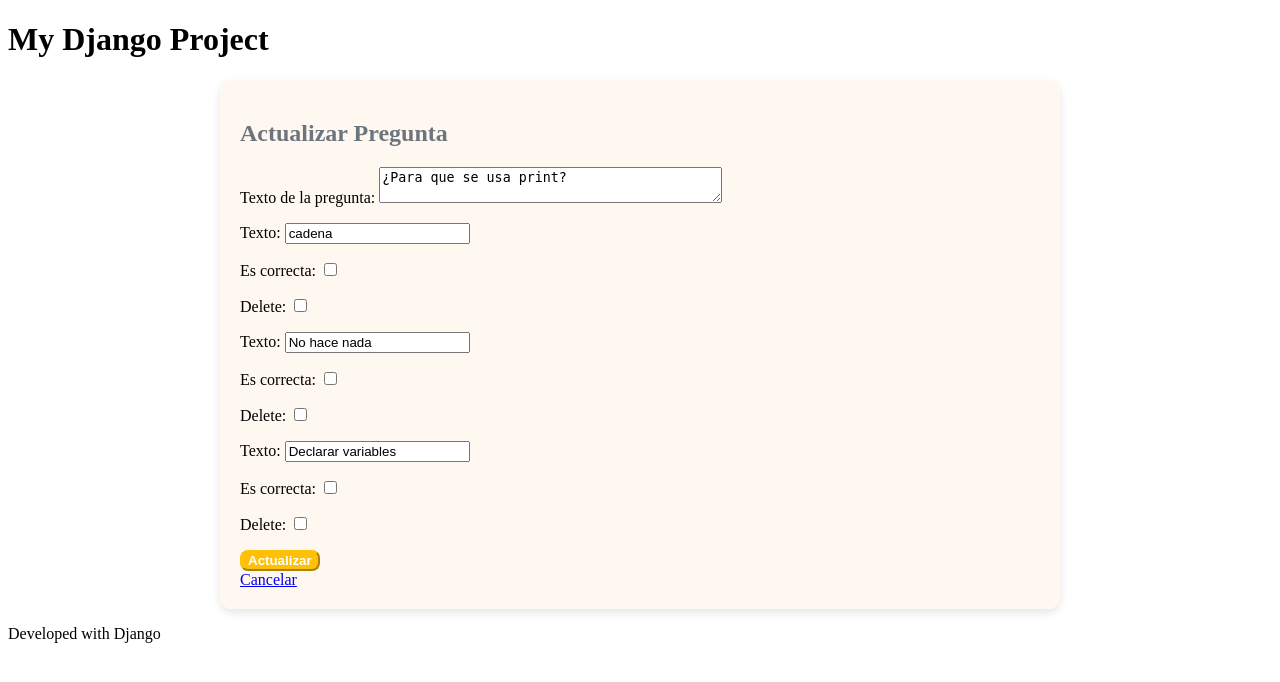
After one commit to SujetoDelta-XXI/Desarrollo-de-Aplicaciones-Empresariales, a Django app: page /question/4/update/ in a window 1280 px wide. The commit adds this page. Shown: the top 682 px of the page. Run offline with Django 5.2, Linux system fonts and the light colour scheme; data comes from the database, SQL or seed files in the repository; both versions use the stored data as it was after the commit.

Commit message:
Mathias-Cambio

```diff
--- /dev/null
+++ b/quiz_app_Lab03/src/quiz/templates/quiz/exam_update.html
@@ -0,0 +1,58 @@
+{% extends "base.html" %}
+{% load static %}
+
+{% block title %}Actualizar Pregunta{% endblock %}
+{% block content %}
+<style>
+    /* Puedes reutilizar o ajustar los estilos según lo necesites */
+    .container {
+        max-width: 800px;
+        margin: auto;
+        background: rgba(255, 248, 240, 0.95);
+        padding: 20px;
+        border-radius: 12px;
+        box-shadow: 0 4px 10px rgba(0, 0, 0, 0.1);
+    }
+    h2 {
+        color: #6c757d;
+        margin-bottom: 20px;
+    }
+    .btn-warning {
+        background-color: #ffc107;
+        border-color: #ffc107;
+        font-weight: bold;
+        border-radius: 8px;
+        color: #fff;
+    }
+    .btn-warning:hover {
+        background-color: #e0a800;
+        border-color: #d39e00;
+    }
+</style>
+
+<div class="container">
+    <h2>Actualizar Pregunta</h2>
+    <form method="post">
+        {% csrf_token %}
+        <!-- Formulario de la pregunta -->
+        <div class="mb-3">
+            {{ question_form.non_field_errors }}
+            {{ question_form.as_p }}
+        </div>
+
+        <!-- Formset de opciones -->
+        <div class="mb-3">
+            {{ formset.management_form }}
+            {% for form in formset %}
+                <div class="card mb-3 p-3">
+                    {{ form.non_field_errors }}
+                    {{ form.as_p }}
+                </div>
+            {% endfor %}
+        </div>
+
+        <button type="submit" class="btn btn-warning">Actualizar</button>
+    </form>
+    <a href="{% url 'exam_detail' exam.id %}" class="btn btn-secondary mt-3">Cancelar</a>
+</div>
+{% endblock %}
--- a/quiz_app_Lab03/src/quiz/urls.py
+++ b/quiz_app_Lab03/src/quiz/urls.py
@@ -7,4 +7,6 @@ urlpatterns = [
     path('exam/create/', views.exam_create, name='exam_create'),
     path('exam/<int:exam_id>/question/add/', views.question_create, name='question_create'),
     path('exam/<int:exam_id>/play/', views.exam_play, name='exam_play'),
+    path('question/<int:question_id>/update/', views.question_update, name='question_update'),
+    path('question/<int:question_id>/delete/', views.question_delete, name='question_delete'),
 ]
--- a/quiz_app_Lab03/src/quiz/views.py
+++ b/quiz_app_Lab03/src/quiz/views.py
@@ -4,6 +4,8 @@ from django.forms import inlineformset_factory
 from django.db import transaction
 from .models import Exam, Question, Choice
 from .forms import ExamForm, QuestionForm, ChoiceFormSet
+from .forms import ChoiceForm
+
 
 def exam_list(request):
     """Vista para listar todos los exámenes"""
@@ -76,3 +78,50 @@ def exam_play(request, exam_id):
     questions = exam.questions.all().prefetch_related('choices')
     # Aquí puedes agregar la lógica para mostrar una interfaz interactiva del examen.
     return render(request, 'quiz/exam_play.html', {'exam': exam, 'questions': questions})
+
+def question_update(request, question_id):
+    question = get_object_or_404(Question, id=question_id)
+    exam = question.exam
+
+    ChoiceFormSet = inlineformset_factory(Question, Choice, form=ChoiceForm, extra=0, can_delete=True)  # `extra=0` evita agregar campos adicionales
+
+    if request.method == 'POST':
+        question_form = QuestionForm(request.POST, instance=question)
+        formset = ChoiceFormSet(request.POST, instance=question)
+
+        if question_form.is_valid() and formset.is_valid():
+            with transaction.atomic():
+                question_form.save()
+                formset.save()
+
+                correct_count = question.choices.filter(is_correct=True).count()
+                if correct_count != 1:
+                    messages.warning(request, 'Debe haber exactamente una respuesta correcta.')
+                else:
+                    messages.success(request, 'Pregunta actualizada correctamente.')
+                return redirect('exam_detail', exam_id=exam.id)
+        else:
+            messages.error(request, 'Corrige los errores en el formulario.')
+    else:
+        question_form = QuestionForm(instance=question)
+        formset = ChoiceFormSet(instance=question)  # Se mostrarán solo las alternativas existentes
+
+    context = {
+        'exam': exam,
+        'question_form': question_form,
+        'formset': formset,
+    }
+    return render(request, 'quiz/exam_update.html', context)
+
+
+def question_delete(request, question_id):
+    question = get_object_or_404(Question, id=question_id)
+    exam = question.exam
+
+    if request.method == 'POST':
+        question.delete()
+        messages.success(request, 'Pregunta eliminada correctamente.')
+        return redirect('exam_detail', exam_id=exam.id)
+    else:
+        messages.error(request, 'Método no permitido para eliminar la pregunta.')
+        return redirect('exam_detail', exam_id=exam.id)
```
Also changed, not shown: quiz_app_Lab03/src/quiz/templates/quiz/exam_detail.html (+30 -0 lines), quiz_app_Lab03/src/db.sqlite3.
